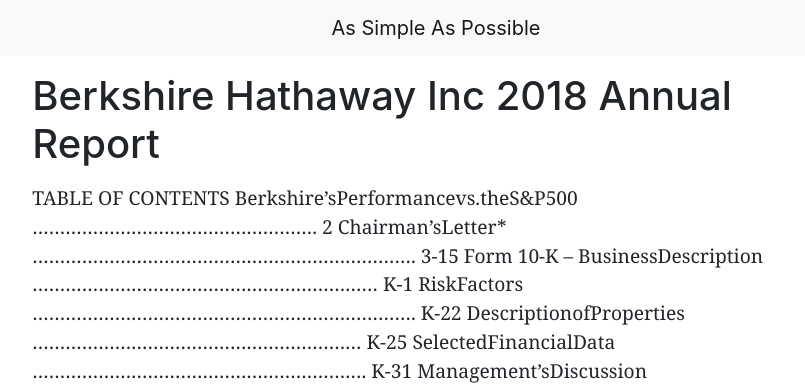
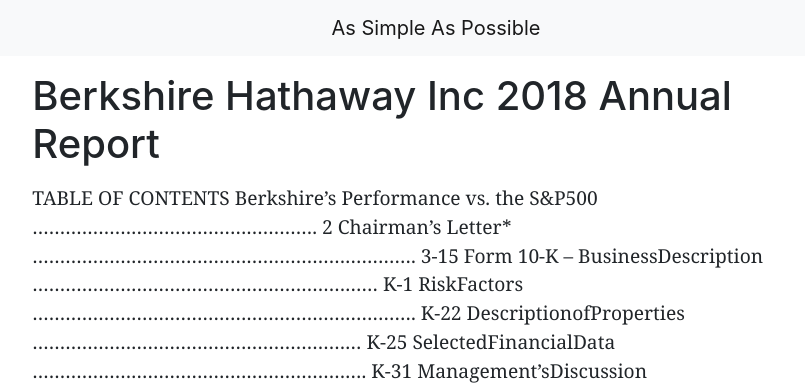
Before and after one commit to tansengming/tansengming.github.com, a Jekyll site: the page built from pages/_posts/2019-03-08-berkshire-hathaway-inc-2018-annual-report.md, in a window 1280 px wide and 900 px high. Shown: the top 385 px of the window, without its empty margins (196-1001 px from the left). Built offline with Jekyll 4.4.1, drawn with Linux system fonts in a browser that asks for light colours; comment, search, counter and statistics services are not loaded; some of the changed text lies outside the part shown.

```diff
--- a/pages/_posts/2019-03-08-berkshire-hathaway-inc-2018-annual-report.md
+++ b/pages/_posts/2019-03-08-berkshire-hathaway-inc-2018-annual-report.md
@@ -1,11 +1,11 @@
 ---
 layout: post
-permalink: memory
+permalink: berkshire-2018
 ---
 
 TABLE OF CONTENTS
-Berkshire’sPerformancevs.theS&P500 .................................................... 2
-Chairman’sLetter* ...................................................................... 3-15
+Berkshire’s Performance vs. the S&P500 .................................................... 2
+Chairman’s Letter* ...................................................................... 3-15
 Form 10-K –
 BusinessDescription ............................................................... K-1
 RiskFactors ...................................................................... K-22 DescriptionofProperties ............................................................ K-25 SelectedFinancialData ............................................................. K-31 Management’sDiscussion ........................................................... K-32 Management’sReportonInternalControls .............................................. K-61 IndependentAuditor’sReport ........................................................ K-62 ConsolidatedFinancialStatements .................................................... K-64 NotestoConsolidatedFinancialStatements ............................................. K-69
```
